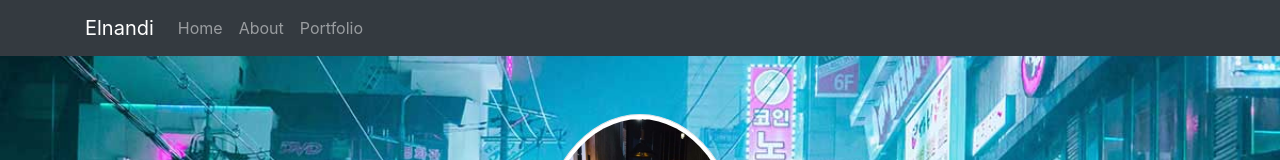
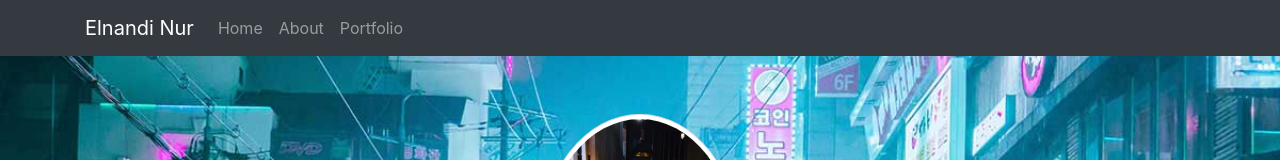
Before and after one commit to elnandinur/elnandinur.github.io, a plain HTML site: page index.html in a window 1280 px wide. Shown: the top 160 px of the page. Drawn offline with nearby package versions, Linux system fonts and the light colour scheme.

Commit message:
third initial

```diff
--- a/index.html
+++ b/index.html
@@ -24,7 +24,7 @@
   <body>
     <nav class="navbar navbar-expand-lg navbar-dark bg-dark fixed-top">
       <div class="container">
-        <a class="navbar-brand" href="#home">Elnandi</a>
+        <a class="navbar-brand" href="#home">Elnandi Nur</a>
         <button
           class="navbar-toggler"
           type="button"
```
